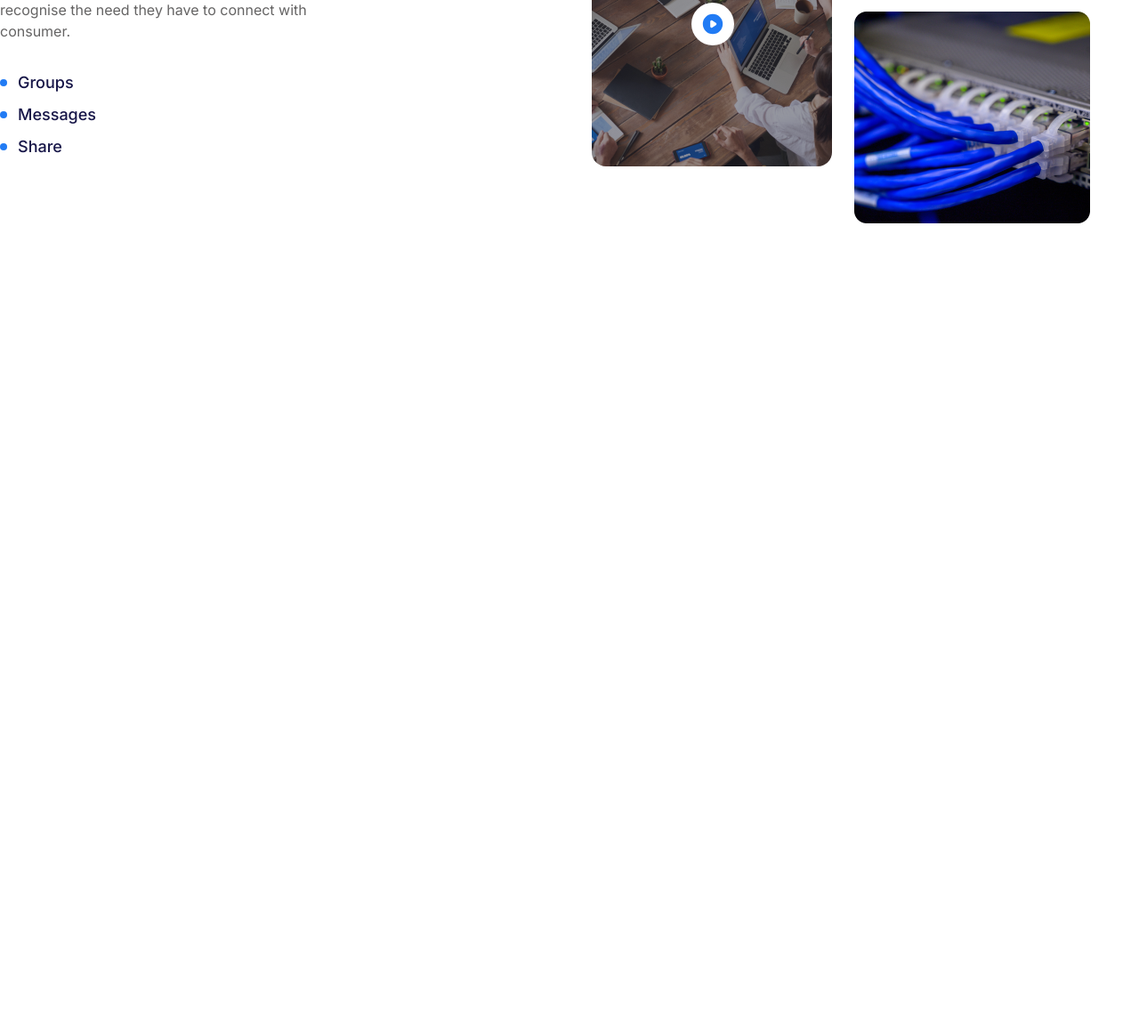
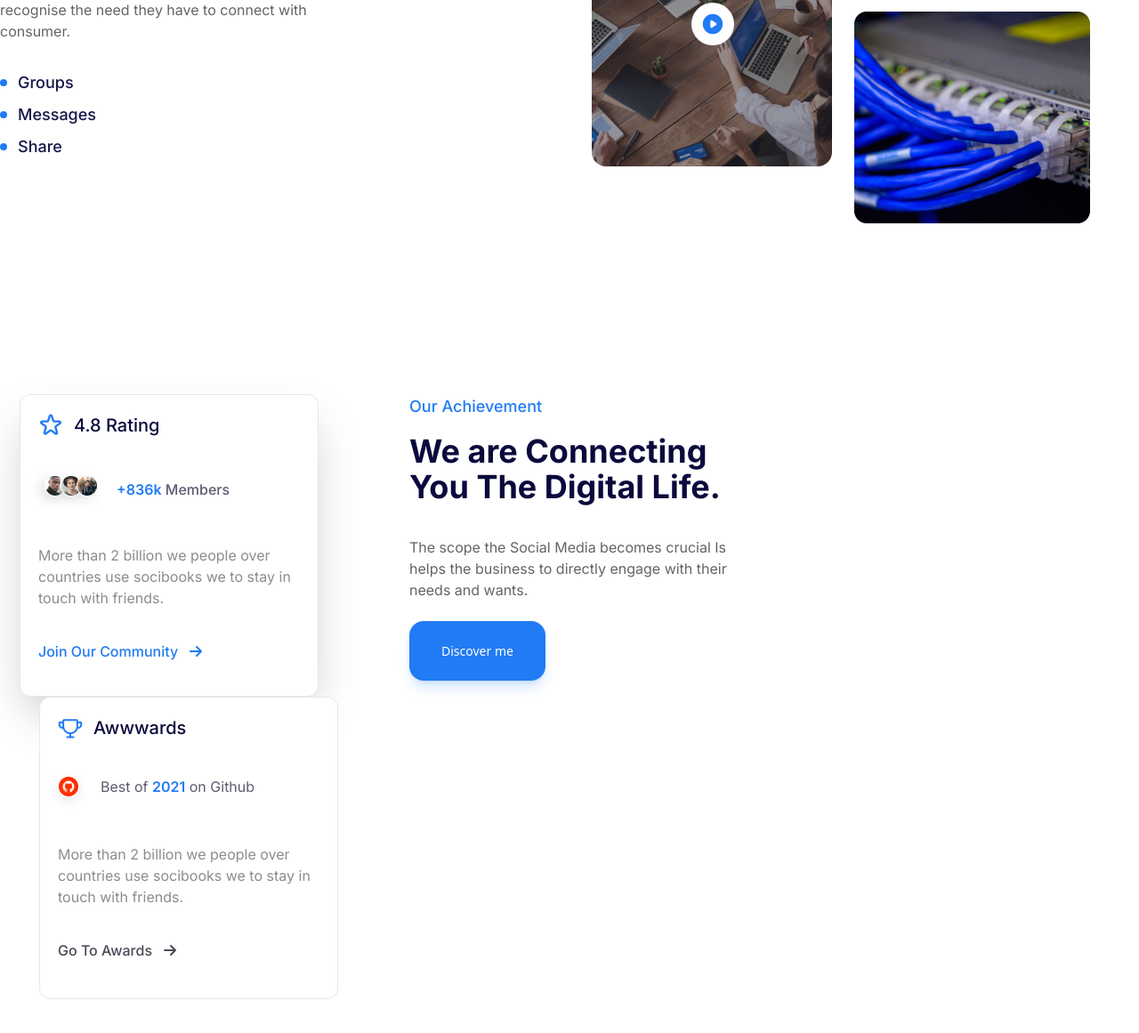
Before and after one commit to fsholehan/netbook, a website: page public/index_responsive.html in a window 1280 px wide. Shown: the part 1171-2332 px from the top of the page at 89% size. Before the commit the page ends 1550 px from the top, so only its background shows below. Drawn offline with nearby package versions, Linux system fonts and the light colour scheme.

Commit message:
make it perfect

```diff
--- a/public/index_responsive.html
+++ b/public/index_responsive.html
@@ -199,7 +199,130 @@
       </div>
     </div>
     <!-- end why netbook -->
-
+    <!-- achievments -->
+    <div
+      class="container mx-auto py-16 flex flex-col md:flex-row md:space-x-20 px-6 md:px-0"
+    >
+      <div
+        class="flex flex-col md:flex-col items-center md:space-x-11 space-y-7 md:space-y-0"
+      >
+        <div
+          class="w-full md:w-[336px] h-[340px] bg-white border rounded-xl shadow-2xl p-5"
+        >
+          <div class="flex items-center space-x-3">
+            <svg
+              xmlns="http://www.w3.org/2000/svg"
+              class="h-7 w-7 text-blue-10"
+              fill="none"
+              viewBox="0 0 24 24"
+              stroke="currentColor"
+            >
+              <path
+                stroke-linecap="round"
+                stroke-linejoin="round"
+                stroke-width="2"
+                d="M11.049 2.927c.3-.921 1.603-.921 1.902 0l1.519 4.674a1 1 0 00.95.69h4.915c.969 0 1.371 1.24.588 1.81l-3.976 2.888a1 1 0 00-.363 1.118l1.518 4.674c.3.922-.755 1.688-1.538 1.118l-3.976-2.888a1 1 0 00-1.176 0l-3.976 2.888c-.783.57-1.838-.197-1.538-1.118l1.518-4.674a1 1 0 00-.363-1.118l-3.976-2.888c-.784-.57-.38-1.81.588-1.81h4.914a1 1 0 00.951-.69l1.519-4.674z"
+              />
+            </svg>
+            <span class="text-xl font-inter font-medium text-purple-10"
+              >4.8 Rating</span
+            >
+          </div>
+          <div class="flex items-center space-x-3 mt-8">
+            <img src="images/people.png" alt="" class="-ml-3" />
+            <p class="font-medium text-gray-20 font-inter">
+              <span class="font-inter font-semibold text-blue-10">+836k</span>
+              Members
+            </p>
+          </div>
+          <p class="font-inter text-gray-25 mt-9">
+            More than 2 billion we people over countries use socibooks we to
+            stay in touch with friends.
+          </p>
+          <div class="flex items-center space-x-2 mt-9 cursor-pointer">
+            <h6 class="font-inter text-blue-10 font-medium">
+              Join Our Community
+            </h6>
+            <svg
+              xmlns="http://www.w3.org/2000/svg"
+              class="h-6 w-6 text-blue-10"
+              fill="none"
+              viewBox="0 0 24 24"
+              stroke="currentColor"
+            >
+              <path
+                stroke-linecap="round"
+                stroke-linejoin="round"
+                stroke-width="2"
+                d="M13 7l5 5m0 0l-5 5m5-5H6"
+              />
+            </svg>
+          </div>
+        </div>
+        <div
+          class="w-full md:w-[336px] h-[340px] bg-white border rounded-xl p-5"
+        >
+          <div class="flex items-center space-x-3">
+            <img src="images/Trophy.png" alt="" />
+            <span class="text-xl font-inter font-medium text-purple-10"
+              >Awwwards</span
+            >
+          </div>
+          <div class="flex items-center space-x-3 mt-8">
+            <img src="images/github.png" alt="" class="-ml-3" />
+            <p class="text-gray-20 font-inter -mt-2">
+              Best of
+              <span class="font-inter font-semibold text-blue-10">2021</span>
+              on Github
+            </p>
+          </div>
+          <p class="font-inter text-gray-25 mt-9">
+            More than 2 billion we people over countries use socibooks we to
+            stay in touch with friends.
+          </p>
+          <div class="flex items-center space-x-2 mt-9 cursor-pointer">
+            <h6 class="font-inter text-gray-30 font-medium">Go To Awards</h6>
+            <svg
+              xmlns="http://www.w3.org/2000/svg"
+              class="h-6 w-6 text-gray-30"
+              fill="none"
+              viewBox="0 0 24 24"
+              stroke="currentColor"
+            >
+              <path
+                stroke-linecap="round"
+                stroke-linejoin="round"
+                stroke-width="2"
+                d="M13 7l5 5m0 0l-5 5m5-5H6"
+              />
+            </svg>
+          </div>
+        </div>
+      </div>
+      <div class="mt-10 md:mt-0">
+        <span class="font-inter font-medium text-base md:text-lg text-blue-10"
+          >Our Achievement</span
+        >
+        <h2
+          class="font-bold text-purple-10 font-inter text-2xl md:text-4xl mt-4"
+        >
+          We are Connecting<br />
+          You The Digital Life.
+        </h2>
+        <p
+          class="text-gray-10 w-full md:w-[365px] font-inter mt-5 md:mt-9 mb-11"
+        >
+          The scope the Social Media becomes crucial Is helps the business to
+          directly engage with their needs and wants.
+        </p>
+        <a
+          href="#"
+          class="px-9 py-6 bg-blue-10 text-white rounded-2xl text-sm font-medium shadow-lg shadow-blue-10/20"
+          >Discover me
+        </a>
+      </div>
+    </div>
+    <!-- end achievments -->
     <!-- alpineJs -->
     <script
       defer
```
Also changed, not shown: public/style.css.
